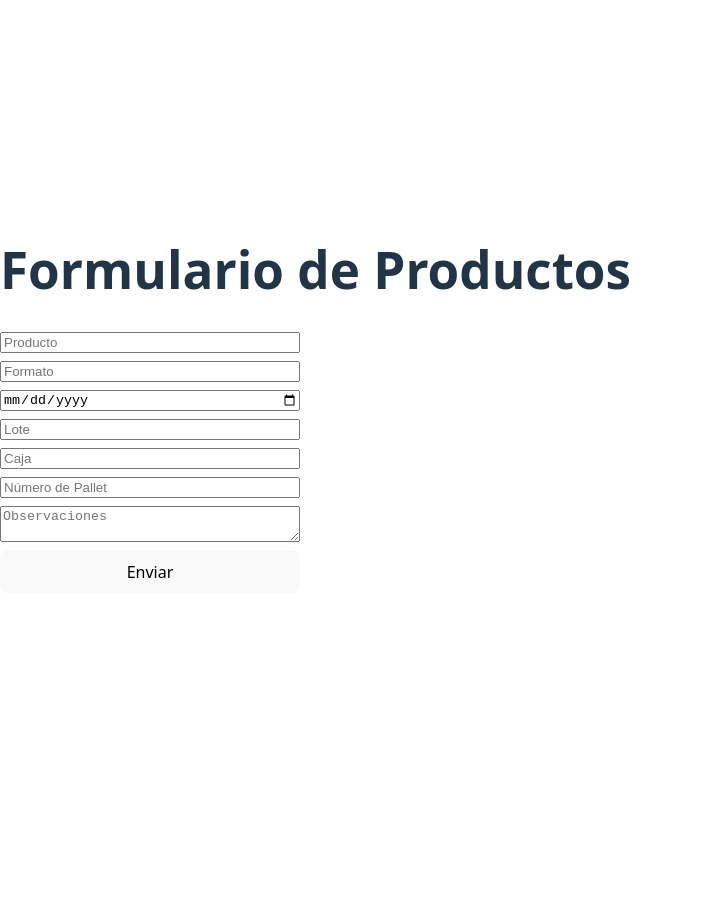
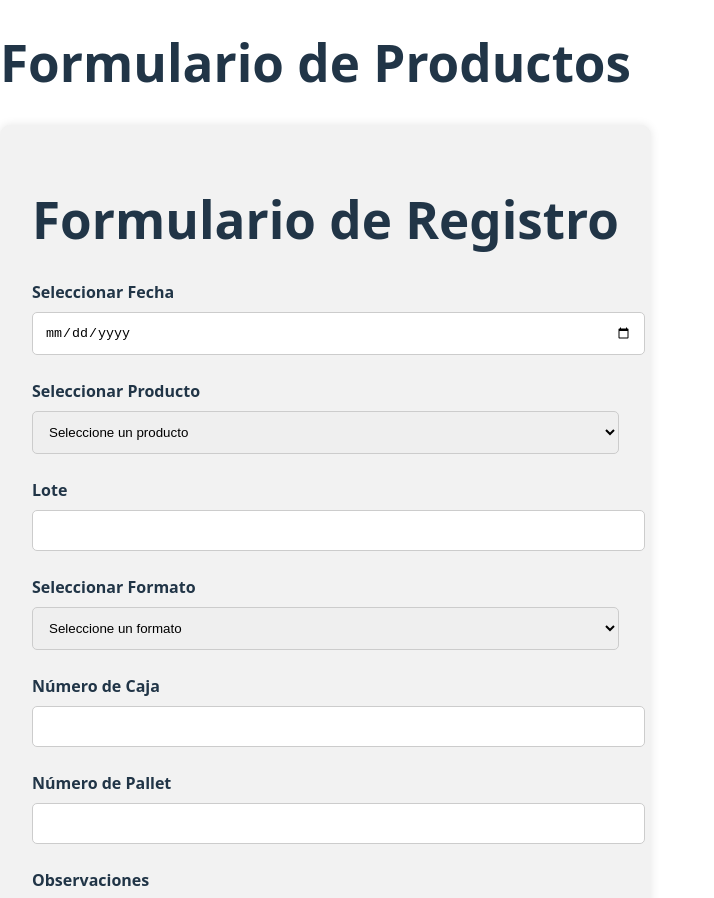
Before and after one commit to leoptr22/contra-muestras, a React (Vite) app: page / in a window 1280 px wide. Shown: the top 898 px of the page, without its empty margins (0-714 px from the left). Before the commit the page ends 800 px from the top, so only its background shows below. Built offline with nearby package versions, Linux system fonts and the light colour scheme.

Commit message:
Añadido el componente Login y estilos CSS, actualizaciones varias

```diff
--- /dev/null
+++ b/src/Contaramuestras.css
@@ -0,0 +1,47 @@
+.form-container {
+    max-width: 600px;
+    margin: 0 auto;
+    padding: 2rem;
+    background-color: #f2f2f2;
+    border-radius: 10px;
+    box-shadow: 0 0 10px rgba(0, 0, 0, 0.1);
+  }
+
+  .form-container h1 {
+    text-align: center;
+    margin-bottom: 2rem;
+  }
+
+  .form-group {
+    margin-bottom: 1.5rem;
+  }
+
+  .form-group label {
+    display: block;
+    margin-bottom: 0.5rem;
+    font-weight: bold;
+  }
+
+  .form-group input,
+  .form-group select,
+  .form-group textarea {
+    width: 100%;
+    padding: 0.75rem;
+    border-radius: 5px;
+    border: 1px solid #ccc;
+  }
+
+  .submit-btn {
+    width: 100%;
+    padding: 1rem;
+    background-color: #4caf50;
+    color: white;
+    font-size: 1rem;
+    border: none;
+    border-radius: 5px;
+    cursor: pointer;
+  }
+
+  .submit-btn:hover {
+    background-color: #45a049;
+  }
--- a/src/Contra_muestras.jsx
+++ b/src/Contra_muestras.jsx
@@ -1,56 +1,157 @@
-import { useState } from "react";
+import React, { useState } from 'react';
+import './Contaramuestras.css';
 
-export default function FormularioMuestras() {
-  const [formulario, setFormulario] = useState({
-    producto: "",
-    formato: "",
-    fechaEnvasado: "",
-    lote: "",
-    caja: "",
-    numeroPallet: "",
-    observaciones: ""
+function App() {
+  const [formData, setFormData] = useState({
+    fecha: '',
+    producto: '',
+    lote: '',
+    formato: '',
+    numeroCaja: '',
+    numeroPallet: '',
+    observaciones: ''
   });
 
   const handleChange = (e) => {
-    setFormulario({
-      ...formulario,
-      [e.target.name]: e.target.value
+    const { name, value } = e.target;
+    setFormData({
+      ...formData,
+      [name]: value
     });
   };
 
   const handleSubmit = async (e) => {
     e.preventDefault();
 
-    const url = "https://script.google.com/macros/s/AKfycbyMKuWD6U1RWMR3T56iGNkyyrnuJYP9JOa3ErN8uD88IbE3-fXf-EVGlViQLZM2xi2a/exec"; // URL del script desplegado
-
     try {
-      const response = await fetch(url, {
-        method: "POST",
+      const response = await fetch('https://script.google.com/macros/s/AKfycbzCs7foDN7k_E1ceHClNLXrw9UKqOybv_5jpj4Qcfc1Oz4dAHWsPnESUju3u3URHpsC/exec', {
+        method: 'POST',
         headers: {
-          'Content-Type': 'application/x-www-form-urlencoded', // Asegura formato correcto
+          'Content-Type': 'application/json'
         },
-        body: new URLSearchParams(formulario), // Envía los datos en formato URL
+        body: JSON.stringify(formData)
       });
 
-      const data = await response.json();
-      console.log("Respuesta del servidor:", data);
-      alert(data.message);
+      const result = await response.json();
+      if (result.success) {
+        alert('¡Datos enviados con éxito!');
+        setFormData({
+          fecha: '',
+          producto: '',
+          lote: '',
+          formato: '',
+          numeroCaja: '',
+          numeroPallet: '',
+          observaciones: ''
+        });
+      } else {
+        alert('Hubo un error al enviar los datos.');
+      }
     } catch (error) {
-      console.error("Error al enviar los datos:", error);
-      alert("Ocurrió un error al enviar los datos.");
+      console.error('Error en el envío de datos:', error);
+      alert('Hubo un error al enviar los datos.');
     }
   };
 
   return (
-    <form onSubmit={handleSubmit} style={{ display: "flex", flexDirection: "column", gap: "8px", width: "300px" }}>
-      <input type="text" name="producto" placeholder="Producto" onChange={handleChange} required />
-      <input type="text" name="formato" placeholder="Formato" onChange={handleChange} required />
-      <input type="date" name="fechaEnvasado" onChange={handleChange} required />
-      <input type="text" name="lote" placeholder="Lote" onChange={handleChange} required />
-      <input type="text" name="caja" placeholder="Caja" onChange={handleChange} required />
-      <input type="text" name="numeroPallet" placeholder="Número de Pallet" onChange={handleChange} required />
-      <textarea name="observaciones" placeholder="Observaciones" onChange={handleChange} />
-      <button type="submit">Enviar</button>
-    </form>
+    <div className="form-container">
+      <h1>Formulario de Registro</h1>
+      <form onSubmit={handleSubmit}>
+        <div className="form-group">
+          <label htmlFor="fecha">Seleccionar Fecha</label>
+          <input
+            type="date"
+            id="fecha"
+            name="fecha"
+            value={formData.fecha}
+            onChange={handleChange}
+            required
+          />
+        </div>
+
+        <div className="form-group">
+          <label htmlFor="producto">Seleccionar Producto</label>
+          <select
+            id="producto"
+            name="producto"
+            value={formData.producto}
+            onChange={handleChange}
+            required
+          >
+            <option value="">Seleccione un producto</option>
+            <option value="producto1">Producto 1</option>
+            <option value="producto2">Producto 2</option>
+            <option value="producto3">Producto 3</option>
+          </select>
+        </div>
+
+        <div className="form-group">
+          <label htmlFor="lote">Lote</label>
+          <input
+            type="text"
+            id="lote"
+            name="lote"
+            value={formData.lote}
+            onChange={handleChange}
+            required
+          />
+        </div>
+
+        <div className="form-group">
+          <label htmlFor="formato">Seleccionar Formato</label>
+          <select
+            id="formato"
+            name="formato"
+            value={formData.formato}
+            onChange={handleChange}
+            required
+          >
+            <option value="">Seleccione un formato</option>
+            <option value="formato1">Formato 1</option>
+            <option value="formato2">Formato 2</option>
+            <option value="formato3">Formato 3</option>
+          </select>
+        </div>
+
+        <div className="form-group">
+          <label htmlFor="numeroCaja">Número de Caja</label>
+          <input
+            type="text"
+            id="numeroCaja"
+            name="numeroCaja"
+            value={formData.numeroCaja}
+            onChange={handleChange}
+            required
+          />
+        </div>
+
+        <div className="form-group">
+          <label htmlFor="numeroPallet">Número de Pallet</label>
+          <input
+            type="text"
+            id="numeroPallet"
+            name="numeroPallet"
+            value={formData.numeroPallet}
+            onChange={handleChange}
+            required
+          />
+        </div>
+
+        <div className="form-group">
+          <label htmlFor="observaciones">Observaciones</label>
+          <textarea
+            id="observaciones"
+            name="observaciones"
+            value={formData.observaciones}
+            onChange={handleChange}
+            required
+          ></textarea>
+        </div>
+
+        <button type="submit" className="submit-btn">Enviar</button>
+      </form>
+    </div>
   );
 }
+
+export default App;
```
